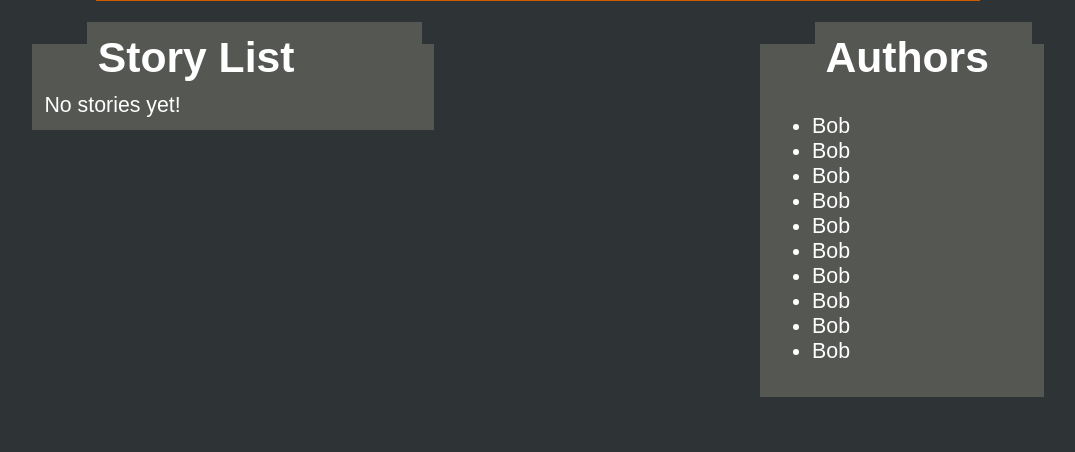
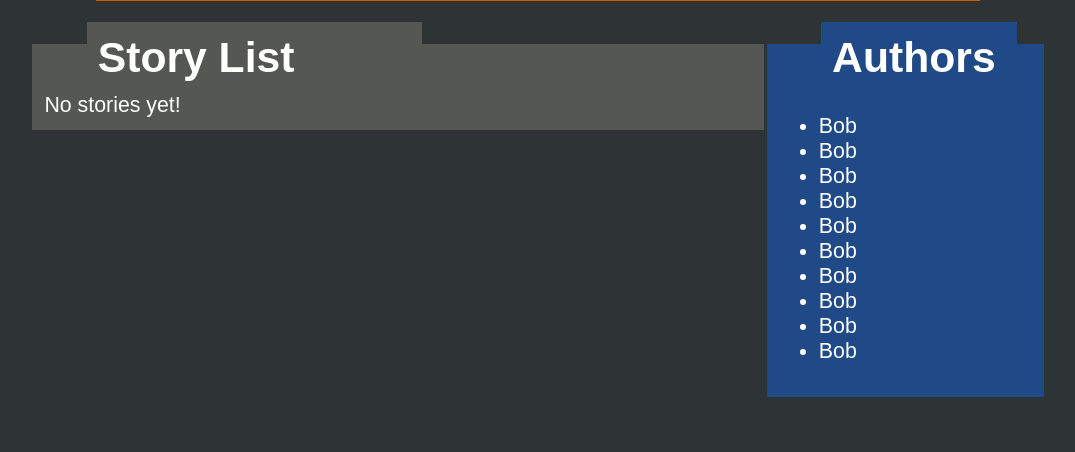
Before and after one commit to gcr/twg, a Django app: template stories/templates/stories/story_list.html in a window 1280 px wide. Shown: the part 348-800 px from the top of the page, without its empty margins (102-1177 px from the left). Run offline with Django 3.2, Linux system fonts and the light colour scheme; the template is opened without the code that fills it, so the values that code supplies are empty.

Commit message:
Added lots of stuff

```diff
--- a/static/stylesheet.css
+++ b/static/stylesheet.css
@@ -102,16 +102,27 @@
 /*    border: solid #babdb6 1px;*/
     position: absolute;
     left: 0;
+    width: 70%;
+
+    margin-right: 256px;
 }
 .content-frame-minimized-right {
 /*    border: solid #babdb6 1px;*/
     position: absolute;
     right: 0;
-    float: right;
+    width: 25%;
 }
 .content-frame-minimized-right h1 {
 /*    border: solid #babdb6 1px;*/
-    padding-right: 1em;
+    padding-right: 0.5em;
+}
+
+.content-frame-alternate-color {
+/*    border: solid #babdb6 1px;*/
+    background-color: #204a87;
+}
+.content-frame-alternate-color h1 {
+    background-color: #204a87;
 }
 
 input.openid {
--- a/templates/base_stories.html
+++ b/templates/base_stories.html
@@ -10,7 +10,7 @@
         {% block content %}
         {% endblock %}
     </div>
-    <div class="content-frame content-frame-minimized-right">
+    <div class="content-frame content-frame-minimized-right content-frame-alternate-color">
         <h1>{% block content-right-title %}Authors{% endblock %}</h1>
         {% block content-right %}
         {% endblock %}
```
